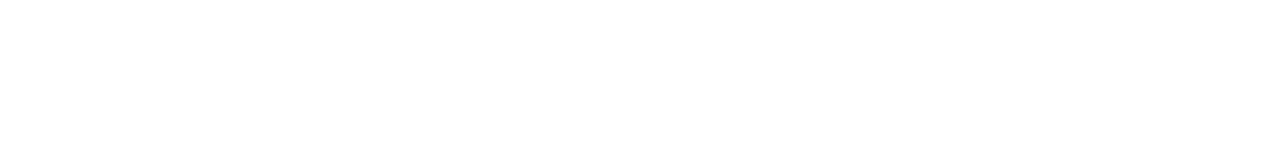
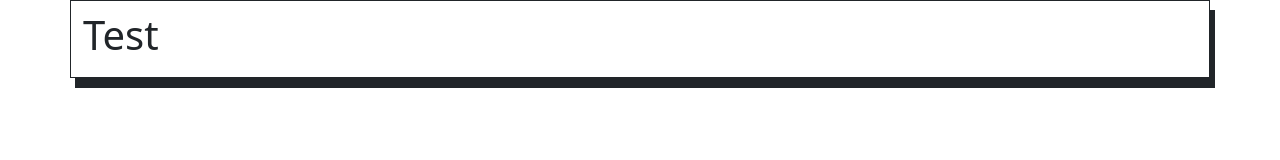
Before and after one commit to kasperireland/sprucemail, a plain HTML site: page index.html in a window 1280 px wide. Drawn offline with nearby package versions, Linux system fonts and the light colour scheme.

Commit message:
add box class to div and add test text

```diff
--- a/index.html
+++ b/index.html
@@ -11,8 +11,8 @@
   <meta name="viewport" content="width=device-width, initial-scale=1.0">
     </head>
 
-    <div class = "container">
-
+    <div class = "container box">
+      <h1>Test</h1>
     </div>
 
   </html>
```
